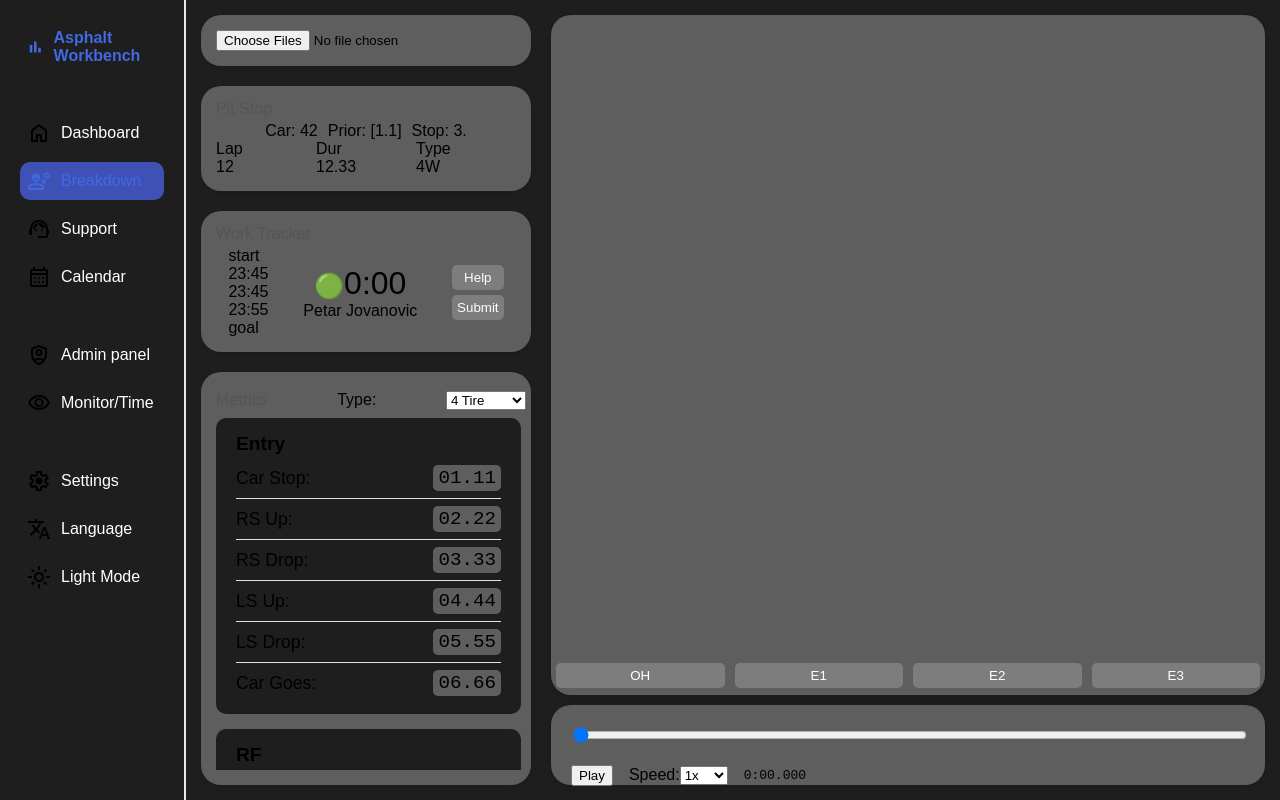
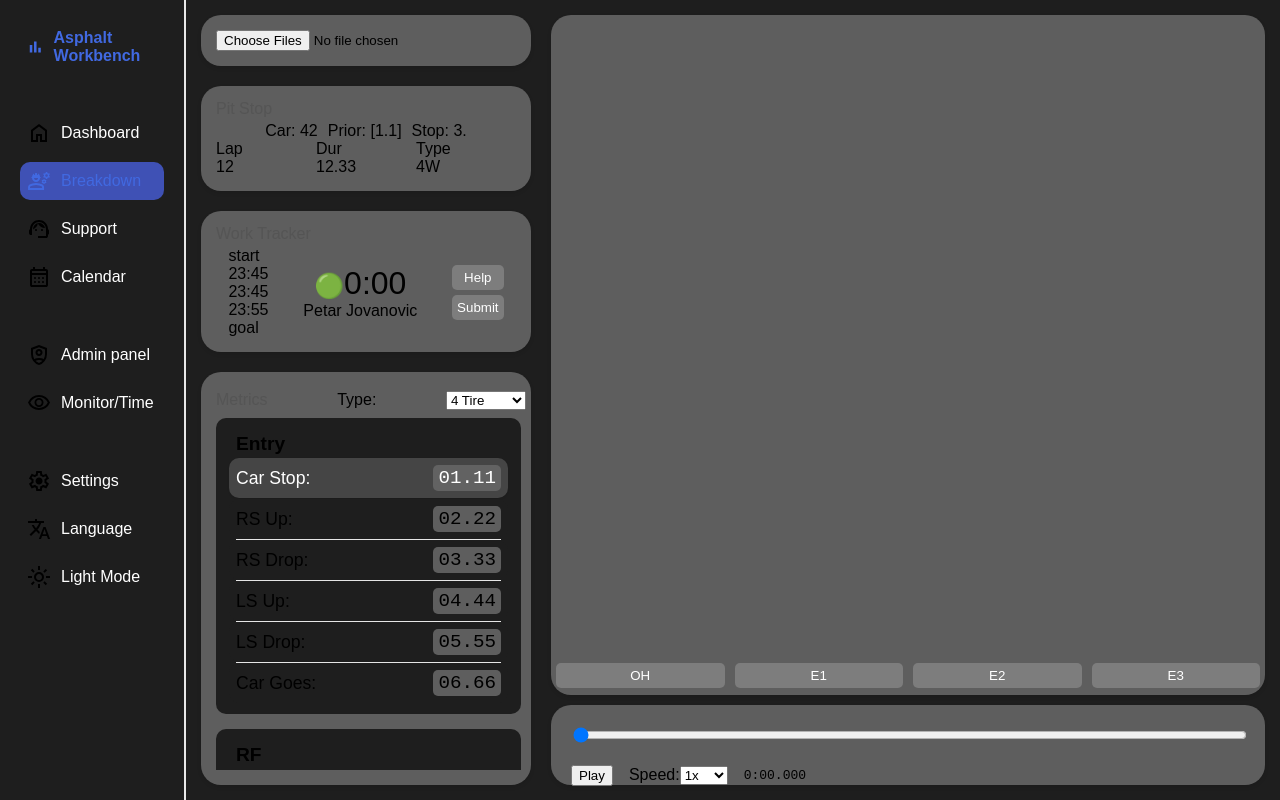
Before and after one commit to mihajlopop01/nascar2025, a SvelteKit app in the folder client/: page /worker/breakdown in a window 1280 px wide. Built offline with nearby package versions, Linux system fonts and the light colour scheme; a web font is replaced by a local one.

Commit message:
doradjivanje metric view

```diff
--- a/client/src/routes/components/VideoPlayer.svelte
+++ b/client/src/routes/components/VideoPlayer.svelte
@@ -2,6 +2,9 @@
 	import { onMount } from 'svelte';
 	import MetricView from './MetricView.svelte';
 	import Playback from './Playback.svelte';
+
+	let selectedMetric = $state('Car Stop');
+	// let selectedTag = $state('Entry');
 
 	let selectedTemplate = $state('4 Tire'); // Default template
 
@@ -156,39 +159,39 @@
 			}
 		},
 		{
-			tag: 'RF',
+			tag: 'RF1',
 			metrics: {
-				'Nut Off Start': 12.33,
-				Clear: null,
-				Mount: null,
-				'Not On Finish': null
+				'RF Nut Off Start': 12.33,
+				'RF Clear': null,
+				'RF Mount': null,
+				'RF Nut On Finish': null
 			}
 		},
 		{
-			tag: 'LF',
+			tag: 'LF1',
 			metrics: {
-				'Nut Off Start': null,
-				Clear: null,
-				Mount: null,
-				'Not On Finish': null
+				'LF Nut Off Start': null,
+				'LF Clear': null,
+				'LF Mount': null,
+				'LF Nut On Finish': null
 			}
 		},
 		{
-			tag: 'RR',
+			tag: 'RR1',
 			metrics: {
-				'Nut Off Start': null,
-				Clear: null,
-				Mount: null,
-				'Not On Finish': null
+				'RR Nut Off Start': null,
+				'RR Clear': null,
+				'RR Mount': null,
+				'RR Nut On Finish': null
 			}
 		},
 		{
-			tag: 'LR',
+			tag: 'LR1',
 			metrics: {
-				'Nut Off Start': null,
-				Clear: null,
-				Mount: null,
-				'Not On Finish': null
+				'LR Nut Off Start': null,
+				'LR Clear': null,
+				'LR Mount': null,
+				'LR Nut On Finish': null
 			}
 		},
 		{
@@ -208,54 +211,54 @@
 				'Can2 In': null,
 				'Can2 Out': null,
 				'Fuel Added': null,
-				'Can1 Valid': null
+				'Can1 Valid Fuel Flow': null
 			}
 		},
 		{
 			tag: 'Other',
 			metrics: {
-				Category: null
+				'Other Category': null
 			}
 		},
 		{
-			tag: 'RF',
+			tag: 'RF2',
 			metrics: {
-				'Nut On Finish': null,
-				Pull: null,
-				'Nut On Start': null
+				'RF Nut On Finish': null,
+				'RF Pull': null,
+				'RF Nut On Start': null
 			}
 		},
 		{
-			tag: 'LF',
+			tag: 'LF2',
 			metrics: {
-				'Nut On Finish': null,
-				Pull: null,
-				'Nut On Start': null
+				'LF Nut On Finish': null,
+				'LF Pull': null,
+				'LF Nut On Start': null
 			}
 		},
 		{
-			tag: 'RR',
+			tag: 'RR2',
 			metrics: {
-				'Nut On Finish': null,
-				Pull: null,
-				'Nut On Start': null
+				'RR Nut On Finish': null,
+				'RR Pull': null,
+				'RR Nut On Start': null
 			}
 		},
 		{
-			tag: 'LR',
+			tag: 'LR2',
 			metrics: {
-				'Nut On Finish': null,
-				Pull: null,
-				'Nut On Start': null
+				'LR Nut On Finish': null,
+				'LR Pull': null,
+				'LR Nut On Start': null
 			}
 		},
 		{
 			tag: 'Wrench',
 			metrics: {
-				'RS Set': null,
-				'RS Complete': null,
-				'LS Set': null,
-				'LS Complete': null
+				'RS Wrench Set': null,
+				'RS Wrench Complete': null,
+				'LS Wrench Set': null,
+				'LS Wrench Complete': null
 			}
 		},
 		{
@@ -274,6 +277,93 @@
 			}
 		}
 	]);
+	const keyMap = {
+		RF1: 'RF',
+		RF2: 'RF',
+		LF1: 'LF',
+		LF2: 'LF',
+		RR1: 'RR',
+		RR2: 'RR',
+		LR1: 'LR',
+		LR2: 'LR',
+		Entry: 'Entry',
+		General: 'General',
+		Fuel: 'Fuel',
+		Other: 'Other',
+		Wrench: 'Wrench',
+		Position: 'Position',
+		Exit: 'Exit',
+
+		'Car Stop': 'Car Stop',
+		'RS Up': 'RS Up',
+		'RS Drop': 'RS Drop',
+		'LS Up': 'LS Up',
+		'LS Drop': 'LS Drop',
+		'Car Goes': 'Car Goes',
+
+		'RF Nut Off Start': 'Nut Off Start',
+		'RF Clear': 'Clear',
+		'RF Mount': 'Mount',
+		'RF Nut On Finish': 'Nut On Finish',
+
+		'LF Nut Off Start': 'Nut Off Start',
+		'LF Clear': 'Clear',
+		'LF Mount': 'Mount',
+		'LF Nut On Finish': 'Nut On Finish',
+
+		'RR Nut Off Start': 'Nut Off Start',
+		'RR Clear': 'Clear',
+		'RR Mount': 'Mount',
+		'RR Nut On Finish': 'Nut On Finish',
+
+		'LR Nut Off Start': 'Nut Off Start',
+		'LR Clear': 'Clear',
+		'LR Mount': 'Mount',
+		'LR Nut On Finish': 'Nut On Finish',
+
+		'Car Entry': 'Car Entry',
+		'RS Peg': 'RS Peg',
+		Dropoff: 'Dropoff',
+		'LS Peg': 'LS Peg',
+
+		'Can1 In': 'Can1 In',
+		'Can1 Out': 'Can1 Out',
+		'Can2 In': 'Can2 In',
+		'Can2 Out': 'Can2 Out',
+		'Fuel Added': 'Fuel Added',
+		'Can1 Valid Fuel Flow': 'Can1 Valid',
+
+		'Other Category': 'Category',
+
+		'RF Nut On Finish': 'Nut On Finish',
+		'RF Pull': 'Pull',
+		'RF Nut On Start': 'Nut On Start',
+
+		'LF Nut On Finish': 'Nut On Finish',
+		'LF Pull': 'Pull',
+		'LF Nut On Start': 'Nut On Start',
+
+		'RR Nut On Finish': 'Nut On Finish',
+		'RR Pull': 'Pull',
+		'RR Nut On Start': 'Nut On Start',
+
+		'LR Nut On Finish': 'Nut On Finish',
+		'LR Pull': 'Pull',
+		'LR Nut On Start': 'Nut On Start',
+
+		'RS Wrench Set': 'RS Set',
+		'RS Wrench Complete': 'RS Complete',
+		'LS Wrench Set': 'LS Set',
+		'LS Wrench Complete': 'LS Complete',
+
+		'Sign X': 'Sign X',
+		'Car X': 'Car X',
+		'LF Y': 'LF Y',
+		'LR Y': 'LR Y',
+
+		'Car Exit': 'Car Exit'
+	};
+
 	let current_metric = $state(null);
 
 	function update_metric(index, metricKey, value) {
@@ -303,6 +393,21 @@
 	}
 	function open_video_settings() {
 		alert('Open Video Settings');
+	}
+
+	function selectMetric(metricKey, tag) {
+		selectedMetric = metricKey;
+
+		const container = document.querySelector('#metrics_cont_outer');
+		const tagElement = document.querySelector(`[data-tag="${tag}"]`);
+
+		if (container && tagElement) {
+			const topPos = tagElement.offsetTop - container.offsetTop;
+			container.scrollTo({
+				top: topPos,
+				behavior: 'smooth'
+			});
+		}
 	}
 </script>
 
@@ -377,14 +482,17 @@
 			</div>
 			<div id="metrics_cont_outer">
 				<div id="metrics_cont">
-					<!-- ovo ne radi ali radim UI, odkomentarisi ono dole -->
 					{#each metrics as { tag, metrics: metricObj }, index}
-						<div class="tag-container">
-							<div class="tag-title">{tag}</div>
+						<div class="tag-container" data-tag={tag}>
+							<div class="tag-title">{keyMap[tag]}</div>
 							<div class="group_metrics_container">
 								{#each Object.entries(metricObj) as [metricKey, metricValue]}
-									<div class="metric_row">
-										<span>{metricKey}:</span>
+									<div
+										class="metric_row"
+										class:selected-metric={selectedMetric === metricKey}
+										onclick={() => selectMetric(metricKey, tag)}
+									>
+										<span class="metric-key">{keyMap[metricKey]}:</span>
 										{#if metricValue !== null}
 											<span class="value value-done">{metricValue}</span>
 										{:else}
@@ -395,9 +503,6 @@
 							</div>
 						</div>
 					{/each}
-
-					<!-- Ovo radi ali je ugaseno da bih radio UI na ovom iznad -->
-					<!-- <MetricView {currentCellIndex} {selectedTemplate} /> -->
 				</div>
 			</div>
 		</div>
@@ -531,6 +636,7 @@
 	}
 
 	#metrics_cont {
+		padding-bottom: calc(100vh - 550px);
 		/* overflow-y: scroll; */
 		overflow: visible;
 		/* height: 100%; */
@@ -591,32 +697,38 @@
 			border-bottom: none;
 			padding-bottom: 3px;
 		}
+		> .metric_row:last-child::before {
+			bottom: -4px;
+		}
+
 		> .metric_row:first-child {
 			border-top: none;
 			/* padding-top: 0; */
 		}
 		& :hover {
 			> * {
-				color: green;
 				transition: all 0.2s ease-in-out;
 			}
 			.value {
-				color: green;
-				background-color: rgb(199, 233, 199);
+				/* color: green;
+				background-color: rgb(199, 233, 199); */
 			}
 			.value-empty {
-				color: rgb(159, 210, 159);
+				/* color: rgb(159, 210, 159); */
 			}
 		}
 	}
 	.metric_row {
+		position: relative;
+
 		font-family: var(--main-font);
 		font-weight: 400;
 		font-size: 1.1rem;
 		margin: 0;
 		padding-block: 7px;
+		/* padding-inline: 7px; */
 		background-color: transparent;
-		border-bottom: #e0e0e0 1px solid;
+		border-bottom: #e6e6e6 1px solid;
 		grid-column: span 2;
 		display: grid;
 		grid-template-columns: 1fr auto;
@@ -624,6 +736,8 @@
 		cursor: pointer;
 
 		> * {
+			/* font-weight: 500; */
+			position: relative;
 			color: black;
 			margin: 0;
 			padding: 0;
@@ -631,9 +745,6 @@
 			justify-content: flex-start;
 			align-items: center;
 		}
-		/* > :nth-child(2) {
-			padding-right: 20px;
-		} */
 
 		& .value {
 			font-family: 'Roboto Mono', monospace;
@@ -642,6 +753,7 @@
 			justify-content: flex-end;
 
 			background-color: var(--main-dark);
+			/* background-color: transparent; */
 			border-radius: 5px;
 			padding-block: 2px;
 			padding-inline: 5px;
@@ -654,11 +766,58 @@
 		& .value-done {
 			color: black;
 		}
+
+		&.selected-metric {
+			border-bottom: 1px solid transparent;
+			> * {
+				transition: all 0.2s ease-in-out;
+				color: white;
+			}
+			& .metric-key {
+				/* color: green; */
+				/* font-weight: 700; */
+			}
+			& .value {
+				background-color: rgb(98, 98, 98);
+				/* color: green;
+				background-color: rgb(199, 233, 199); */
+				/* background-color: var(--main-background); */
+			}
+			& .value-empty {
+				/* color: rgb(159, 210, 159); */
+				color: #999999;
+			}
+		}
 	}
-	/* .group_metrics_container .metric_row:last-child {
-		border-bottom: none;
-		padding-bottom: 0;
-	} */
+
+	.metric_row::before {
+		content: '';
+		position: absolute;
+		top: 0;
+		left: -7px;
+		right: -7px;
+		bottom: 0;
+		border: 2px solid transparent;
+		border-radius: 10px;
+		background-color: var(--main-background);
+		/* transition: all 0.2s ease-in-out; */
+	}
+
+	.metric_row.selected-metric::before {
+		content: '';
+		position: absolute;
+		top: 0;
+		left: -7px;
+		right: -7px;
+		bottom: 0;
+		/* background-color: rgb(211, 249, 211); */
+		background-color: rgb(69, 69, 69);
+		/* border: 2px solid black; */
+		border-radius: 10px;
+		box-shadow: 0 1px 2px rgba(0, 0, 0, 0.1);
+
+		transition: all 0.2s ease-in-out;
+	}
 
 	#video_part {
 		position: relative;
--- a/client/src/routes/components/nav.svelte
+++ b/client/src/routes/components/nav.svelte
@@ -291,7 +291,7 @@
 		padding: 7px;
 		/* padding-left: 30px; */
 		text-decoration: none;
-		transition: all 0.3s;
+		transition: all 0.3s ease-in-out;
 
 		&.active-nav {
 			background-color: var(--light-green);
```
